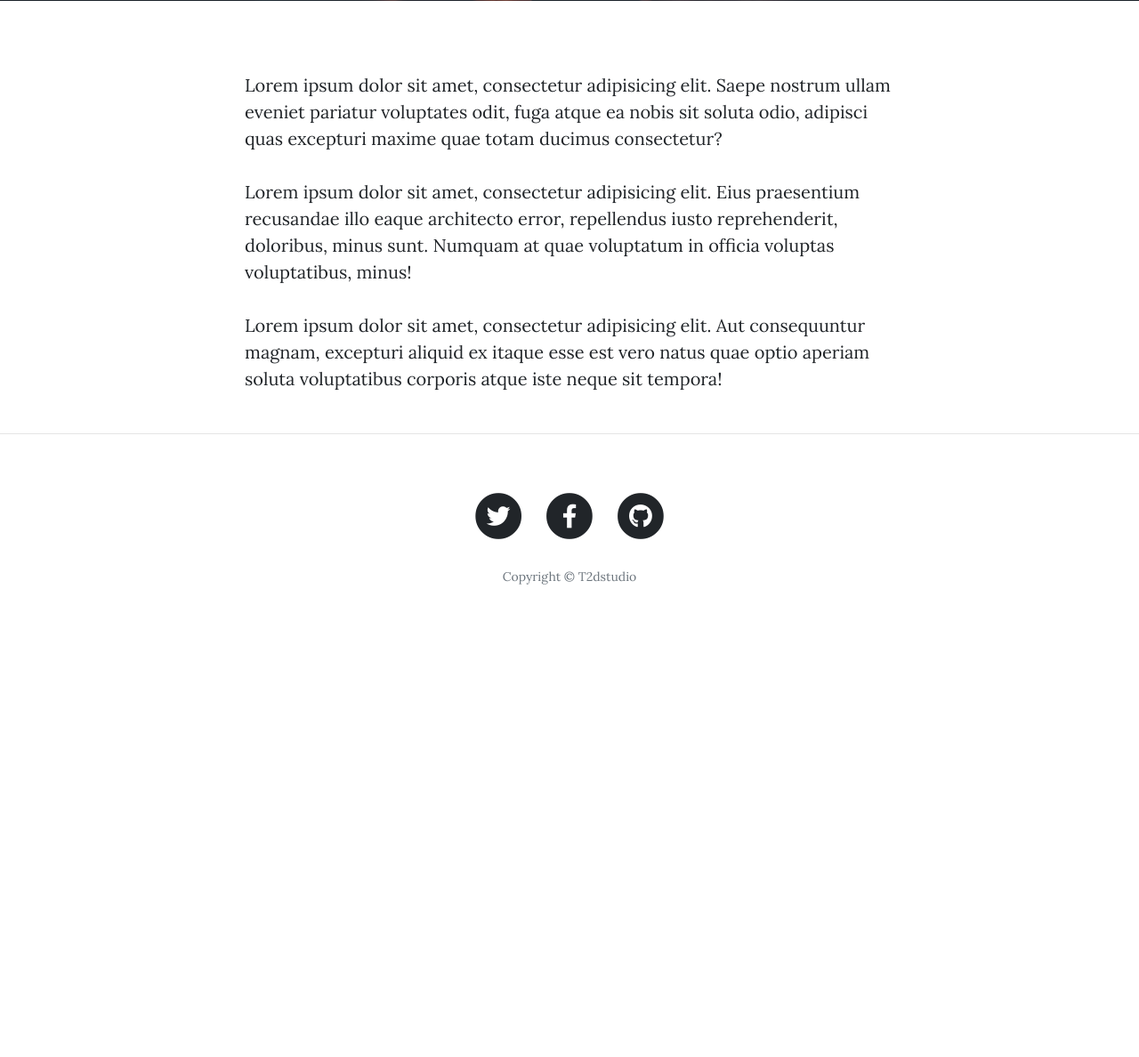
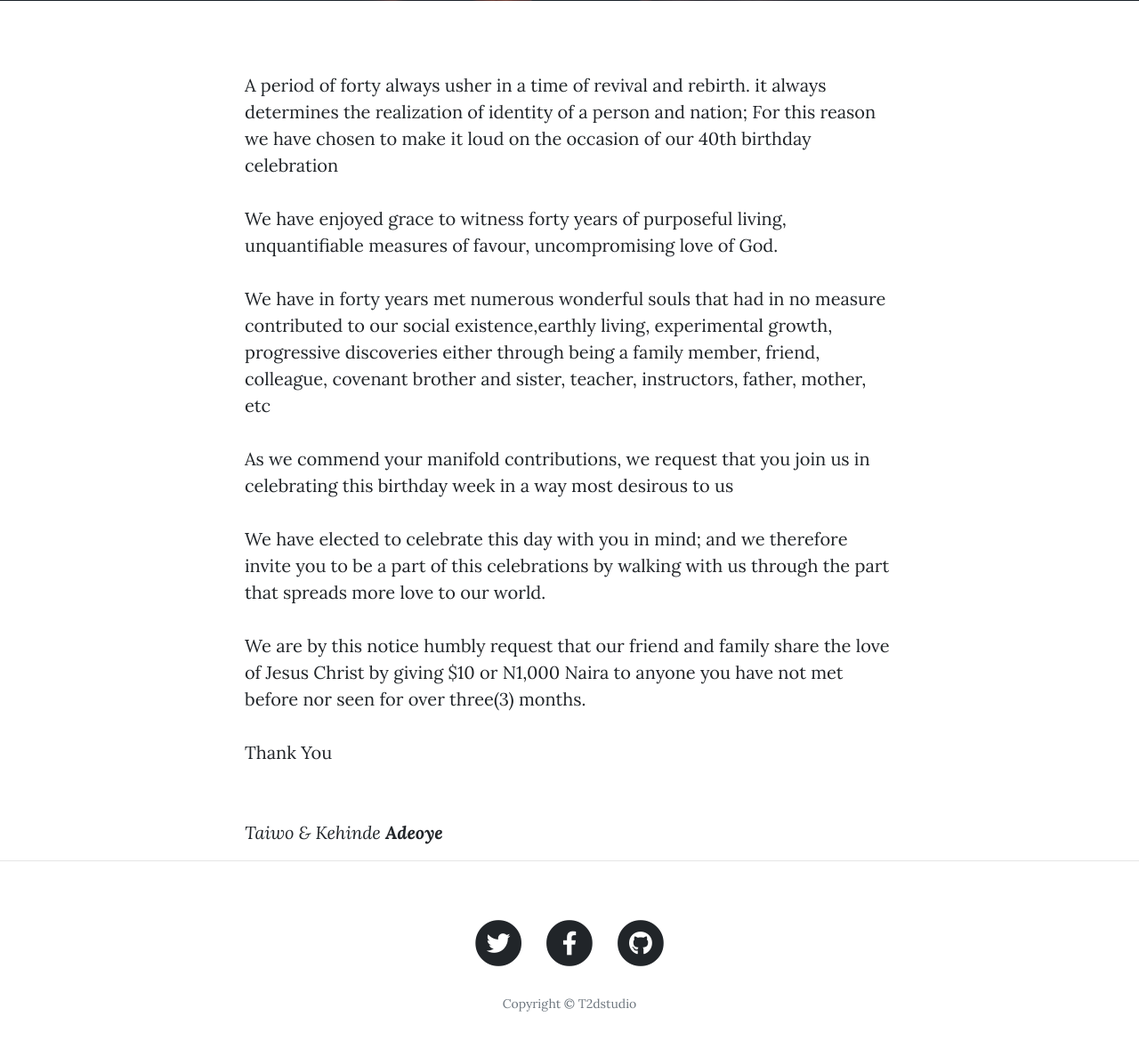
Before and after one commit to t2dstudio/40th_birthday_challenge, a Flask app: page /about in a window 1280 px wide. Shown: the part 531-1719 px from the top of the page at 89% size. Before the commit the page ends 1188 px from the top, so only its background shows below. Run offline with Flask 2, Linux system fonts and the light colour scheme; some libraries are stand-ins or nearby versions.

Commit message:
updating about us page

```diff
--- a/templates/about.html
+++ b/templates/about.html
@@ -19,9 +19,15 @@
   <div class="container">
     <div class="row">
       <div class="col-lg-8 col-md-10 mx-auto">
-        <p>Lorem ipsum dolor sit amet, consectetur adipisicing elit. Saepe nostrum ullam eveniet pariatur voluptates odit, fuga atque ea nobis sit soluta odio, adipisci quas excepturi maxime quae totam ducimus consectetur?</p>
-        <p>Lorem ipsum dolor sit amet, consectetur adipisicing elit. Eius praesentium recusandae illo eaque architecto error, repellendus iusto reprehenderit, doloribus, minus sunt. Numquam at quae voluptatum in officia voluptas voluptatibus, minus!</p>
-        <p>Lorem ipsum dolor sit amet, consectetur adipisicing elit. Aut consequuntur magnam, excepturi aliquid ex itaque esse est vero natus quae optio aperiam soluta voluptatibus corporis atque iste neque sit tempora!</p>
+        <p>A period of forty always usher in a time of revival and rebirth. it always determines the realization of identity of a person and nation; For this reason we have chosen to make it loud on the occasion of our 40th birthday celebration</p>
+        <p>We have enjoyed grace to witness forty years of purposeful living, unquantifiable measures of favour, uncompromising love of God.</p>
+        <p>We have in forty years met numerous wonderful souls that had in no measure contributed to our social existence,earthly living, experimental growth, progressive discoveries either through being a family member, friend, colleague, covenant brother and sister, teacher, instructors, father, mother, etc</p>
+        <p>As we commend your manifold contributions, we request that you join us in celebrating this birthday week in a way most desirous to us</p>
+        <p>We have elected to celebrate this day with you in mind; and we therefore invite you to be a part of this celebrations by walking with us through the part that spreads more love to our world.</p>
+        <p>We are by this notice humbly request that our friend and family share the love of Jesus Christ by giving $10 or N1,000 Naira to anyone you have not met before nor seen for over three(3) months.</p>
+        <p>Thank You</p>
+        <br>
+        <i>Taiwo & Kehinde <strong>Adeoye</strong></i>
       </div>
     </div>
   </div>
```
